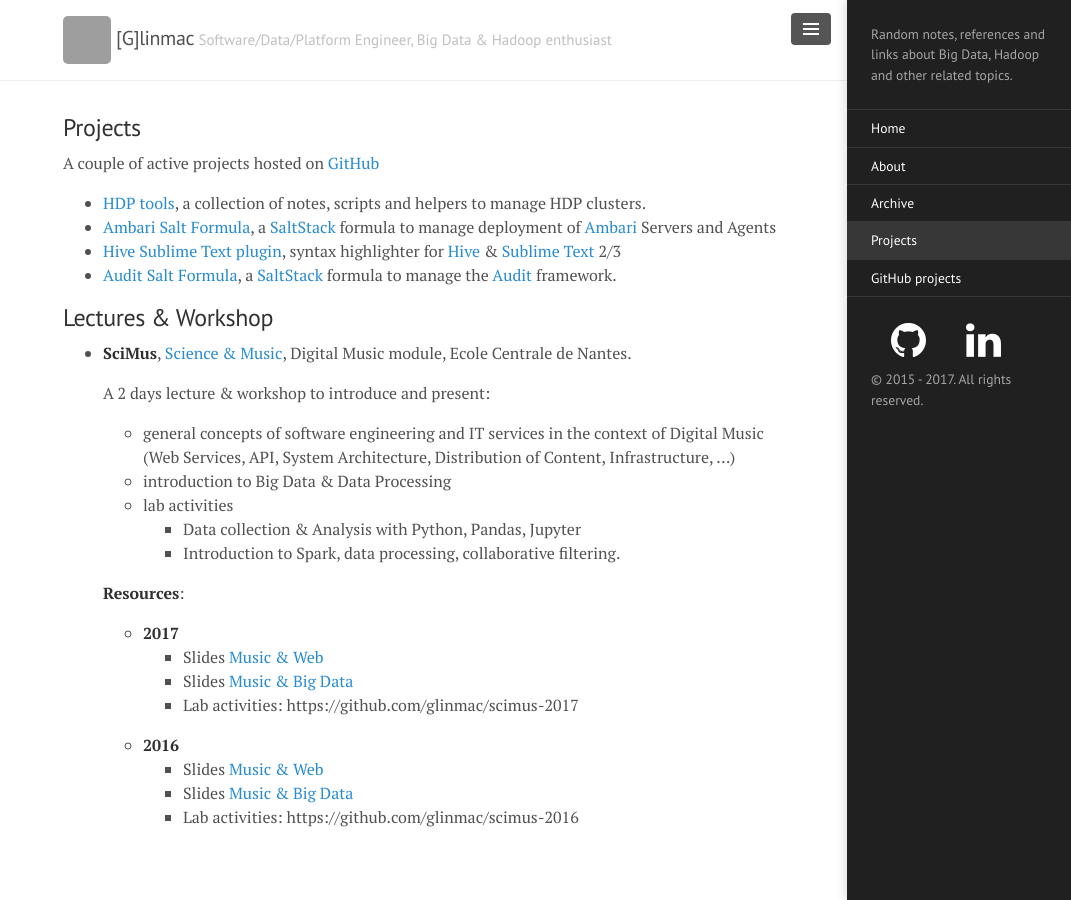
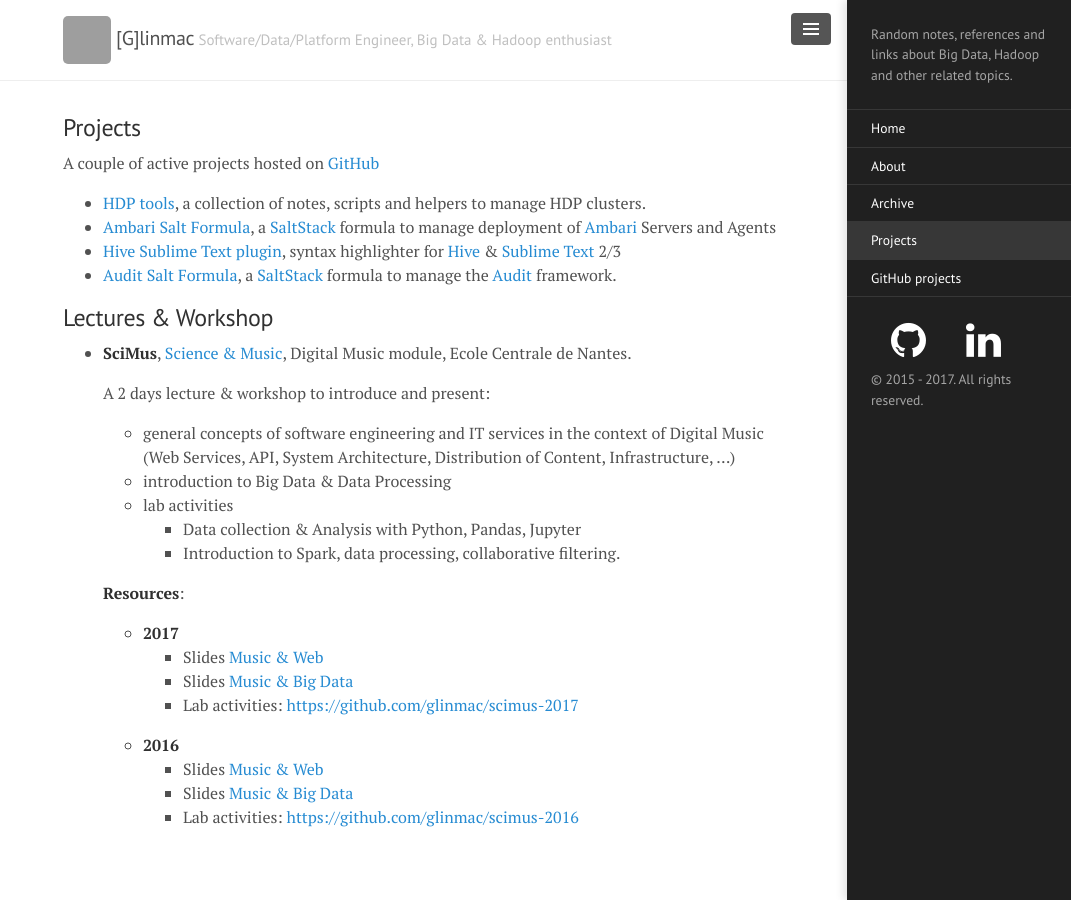
Before and after one commit to glinmac/glinmac.github.io, a Jekyll site: the page built from projects.md, in a window 1280 px wide. Shown: the whole page, without its empty margins (209-1280 px from the left). Built offline with Jekyll 4.4.1, drawn with Linux system fonts in a browser that asks for light colours; nearby versions of some CDN libraries; part of the change alters nothing that is shown; grey boxes are pictures that could not be loaded.

Commit message:
Fix links

```diff
--- a/projects.md
+++ b/projects.md
@@ -35,12 +35,12 @@ Lectures & Workshop
     * **2017**
       * Slides [Music & Web](https://glinmac.github.io/scimus-2017/slides/music%20&%20web.html)
       * Slides [Music & Big Data](https://glinmac.github.io/scimus-2017/slides/music%20&%20big%20data.html)
-      * Lab activities: https://github.com/glinmac/scimus-2017
+      * Lab activities: [https://github.com/glinmac/scimus-2017](https://github.com/glinmac/scimus-2017)
 
     * **2016**
       * Slides [Music & Web](https://glinmac.github.io/scimus-2016/slides/music%20&%20web.html)
       * Slides [Music & Big Data](https://glinmac.github.io/scimus-2016/slides/music%20&%20big%20data.html)
-      * Lab activities: https://github.com/glinmac/scimus-2016
+      * Lab activities: [https://github.com/glinmac/scimus-2016](https://github.com/glinmac/scimus-2016)
 
 
 
```
